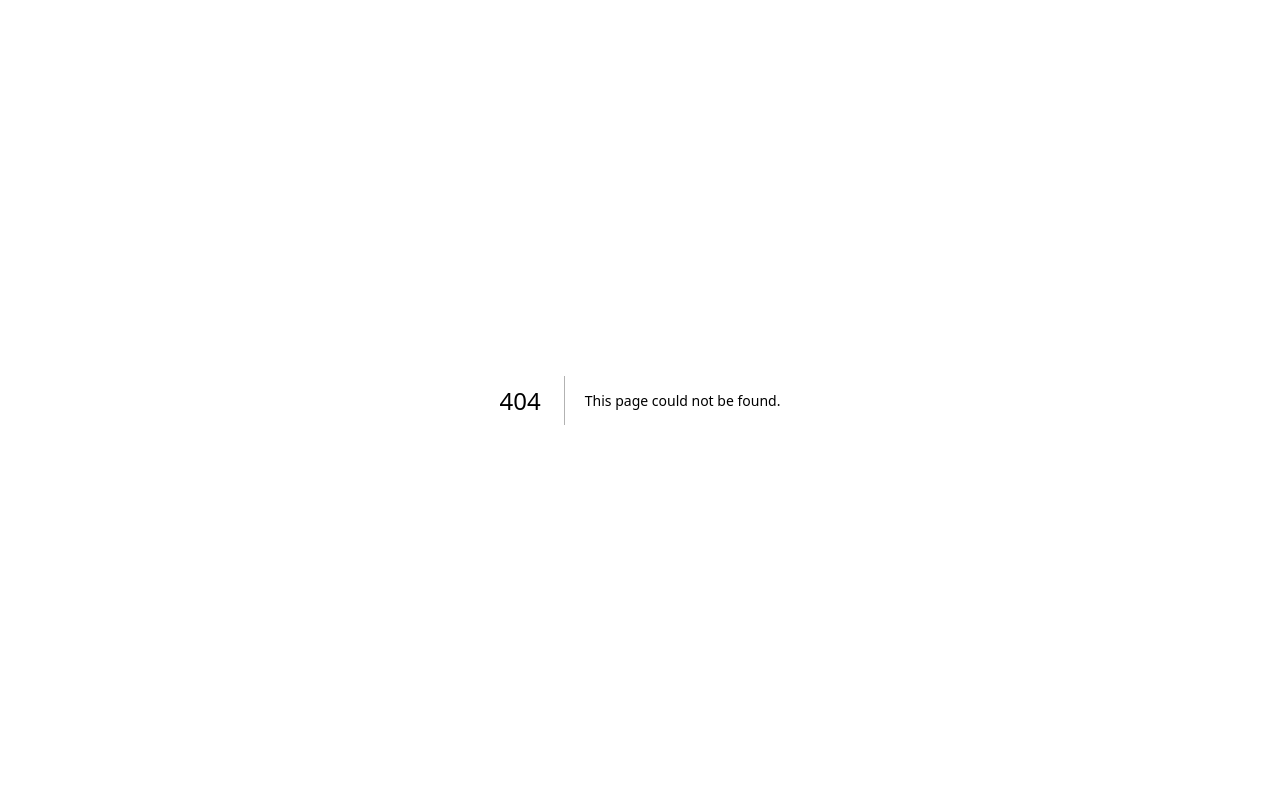
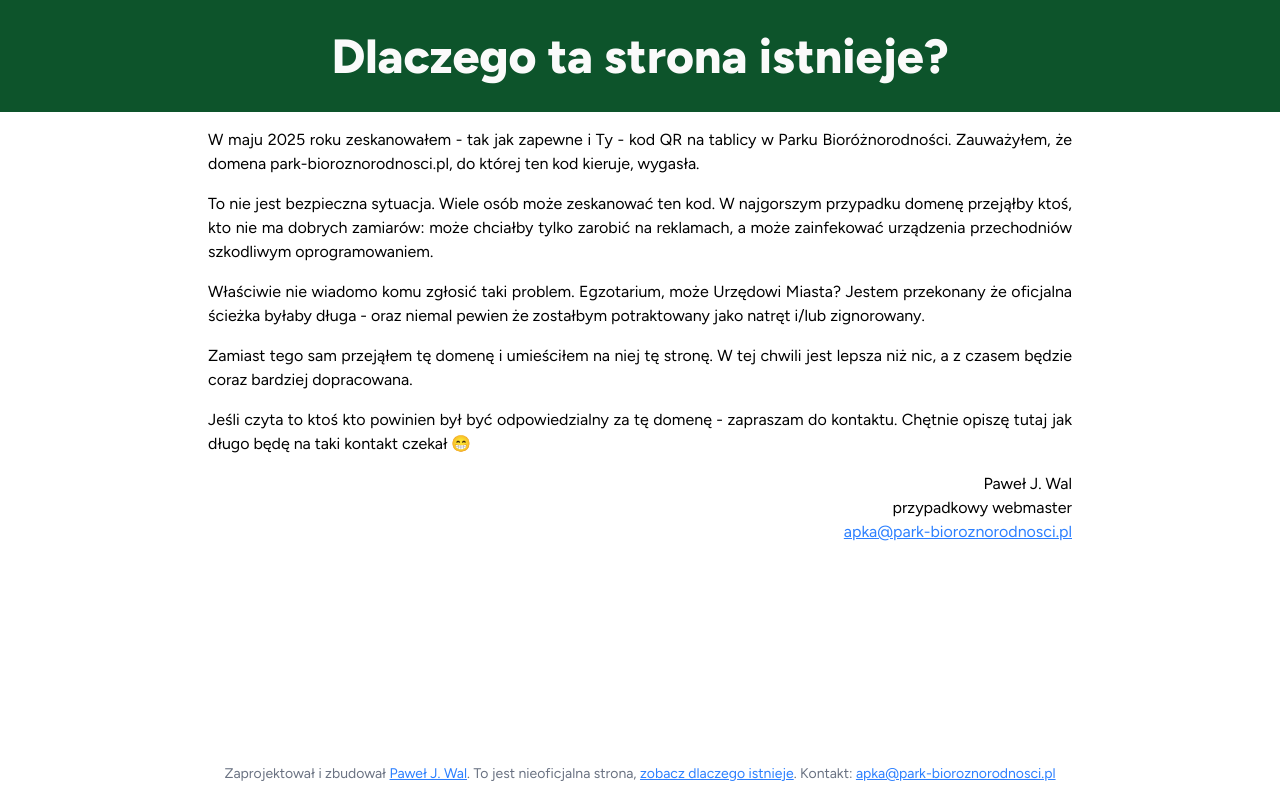
Before and after one commit to paweljw/park-bioroznorodnosci, a Next.js app: page /dlaczego in a window 1280 px wide. Before the commit this address had no page. Built offline with nearby package versions, Linux system fonts and the light colour scheme.

Commit message:
dlaczego ta strona istnieje

```diff
--- /dev/null
+++ b/src/app/dlaczego/page.tsx
@@ -0,0 +1,54 @@
+import type { Metadata } from "next";
+import Link from "next/link";
+import Masthead from "~/components/Masthead";
+
+export const metadata: Metadata = {
+  title: "Dlaczego ta strona istnieje?",
+};
+
+export default function DlaczegoIstniejePage() {
+  return (
+    <div className="flex w-full flex-col gap-4 text-justify">
+      <Masthead>Dlaczego ta strona istnieje?</Masthead>
+      <p className="mx-auto max-w-4xl px-4">
+        W maju 2025 roku zeskanowałem - tak jak zapewne i Ty - kod QR na tablicy
+        w Parku Bioróżnorodności. Zauważyłem, że domena
+        park-bioroznorodnosci.pl, do której ten kod kieruje, wygasła.
+      </p>
+      <p className="mx-auto max-w-4xl px-4">
+        To nie jest bezpieczna sytuacja. Wiele osób może zeskanować ten kod. W
+        najgorszym przypadku domenę przejąłby ktoś, kto nie ma dobrych zamiarów:
+        może chciałby tylko zarobić na reklamach, a może zainfekować urządzenia
+        przechodniów szkodliwym oprogramowaniem.
+      </p>
+      <p className="mx-auto max-w-4xl px-4">
+        Właściwie nie wiadomo komu zgłosić taki problem. Egzotarium, może
+        Urzędowi Miasta? Jestem przekonany że oficjalna ścieżka byłaby długa -
+        oraz niemal pewien że zostałbym potraktowany jako natręt i/lub
+        zignorowany.
+      </p>
+      <p className="mx-auto max-w-4xl px-4">
+        Zamiast tego sam przejąłem tę domenę i umieściłem na niej tę stronę. W
+        tej chwili jest lepsza niż nic, a z czasem będzie coraz bardziej
+        dopracowana.
+      </p>
+      <p className="mx-auto max-w-4xl px-4">
+        Jeśli czyta to ktoś kto powinien był być odpowiedzialny za tę domenę -
+        zapraszam do kontaktu. Chętnie opiszę tutaj jak długo będę na taki
+        kontakt czekał 😁
+      </p>
+      <p className="mx-auto w-full max-w-4xl px-4 text-right">
+        Paweł J. Wal
+        <br />
+        przypadkowy webmaster
+        <br />
+        <Link
+          href="mailto:apka@park-bioroznorodnosci.pl"
+          className="text-blue-500 underline"
+        >
+          apka@park-bioroznorodnosci.pl
+        </Link>
+      </p>
+    </div>
+  );
+}
--- a/src/app/layout.tsx
+++ b/src/app/layout.tsx
@@ -2,6 +2,7 @@ import "~/styles/globals.css";
 
 import { type Metadata, type Viewport } from "next";
 import { Figtree } from "next/font/google";
+import Link from "next/link";
 
 export const metadata: Metadata = {
   title: {
@@ -42,9 +43,33 @@ export default function RootLayout({
   return (
     <html lang="en" className={`${figtree.variable}`}>
       <body className="bg-neutral-200">
-        <main className="container mx-auto flex min-h-screen flex-col items-center bg-white text-black">
-          {children}
-        </main>
+        <div className="container mx-auto flex min-h-screen flex-col gap-8 bg-white">
+          <main className="flex flex-grow flex-col items-center bg-white text-black">
+            {children}
+          </main>
+          <footer className="flex flex-col items-center bg-white p-4 text-center text-black">
+            <p className="text-sm text-gray-500">
+              Zaprojektował i zbudował{" "}
+              <Link
+                href="https://cooling.coffee"
+                className="text-blue-500 underline"
+              >
+                Paweł J. Wal
+              </Link>
+              . To jest nieoficjalna strona,{" "}
+              <Link href="/dlaczego" className="text-blue-500 underline">
+                zobacz dlaczego istnieje
+              </Link>
+              . Kontakt:{" "}
+              <Link
+                href="mailto:apka@park-bioroznorodnosci.pl"
+                className="text-blue-500 underline"
+              >
+                apka@park-bioroznorodnosci.pl
+              </Link>
+            </p>
+          </footer>
+        </div>
       </body>
     </html>
   );
```
